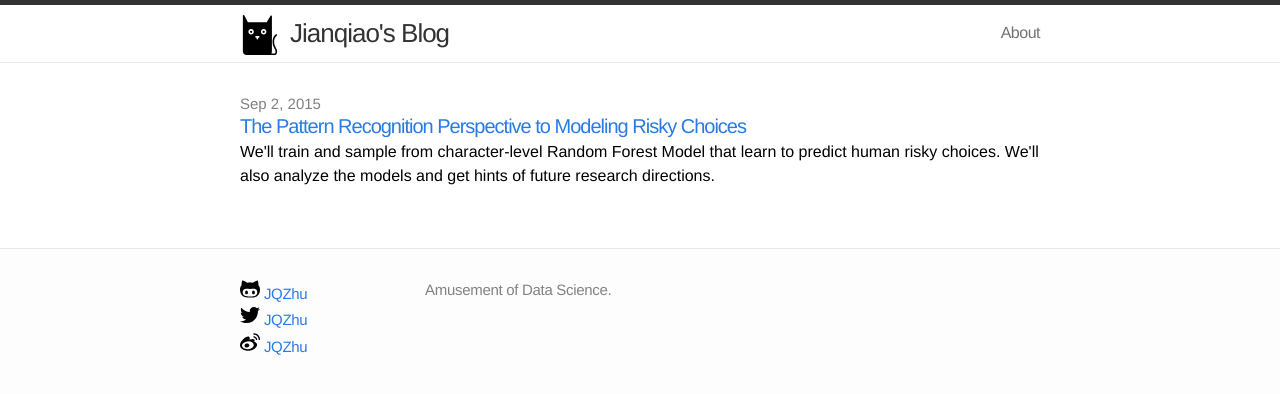
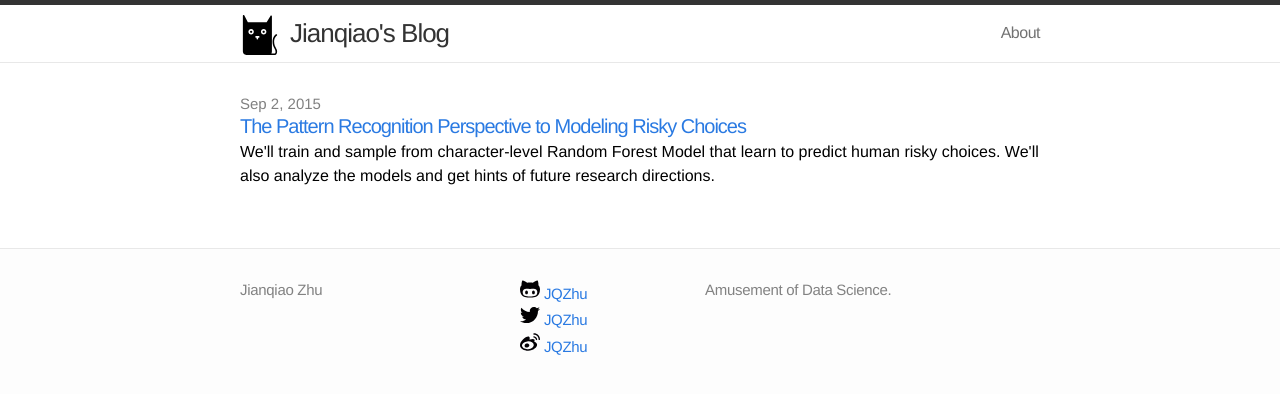
Before and after one commit to jianqiaozhu/jianqiaozhu.github.io, a Jekyll site: the page built from index.html, in a window 1280 px wide. Shown: the top 394 px of the page. Built offline with Jekyll 4.4.1, drawn with Linux system fonts in a browser that asks for light colours; Markdown is read by kramdown in place of the engine named in the settings.

Commit message:
Update footer.html

```diff
--- a/_includes/footer.html
+++ b/_includes/footer.html
@@ -3,6 +3,12 @@
   <div class="wrap">
 
     <!-- <h2 class="footer-heading">{{ site.title }}</h2> -->
+
+
+    <div class="footer-col-1 column">
+      <p class="text"> Jianqiao Zhu </p>
+    </div>
+
 
 
     <div class="footer-col-2 column">
```
